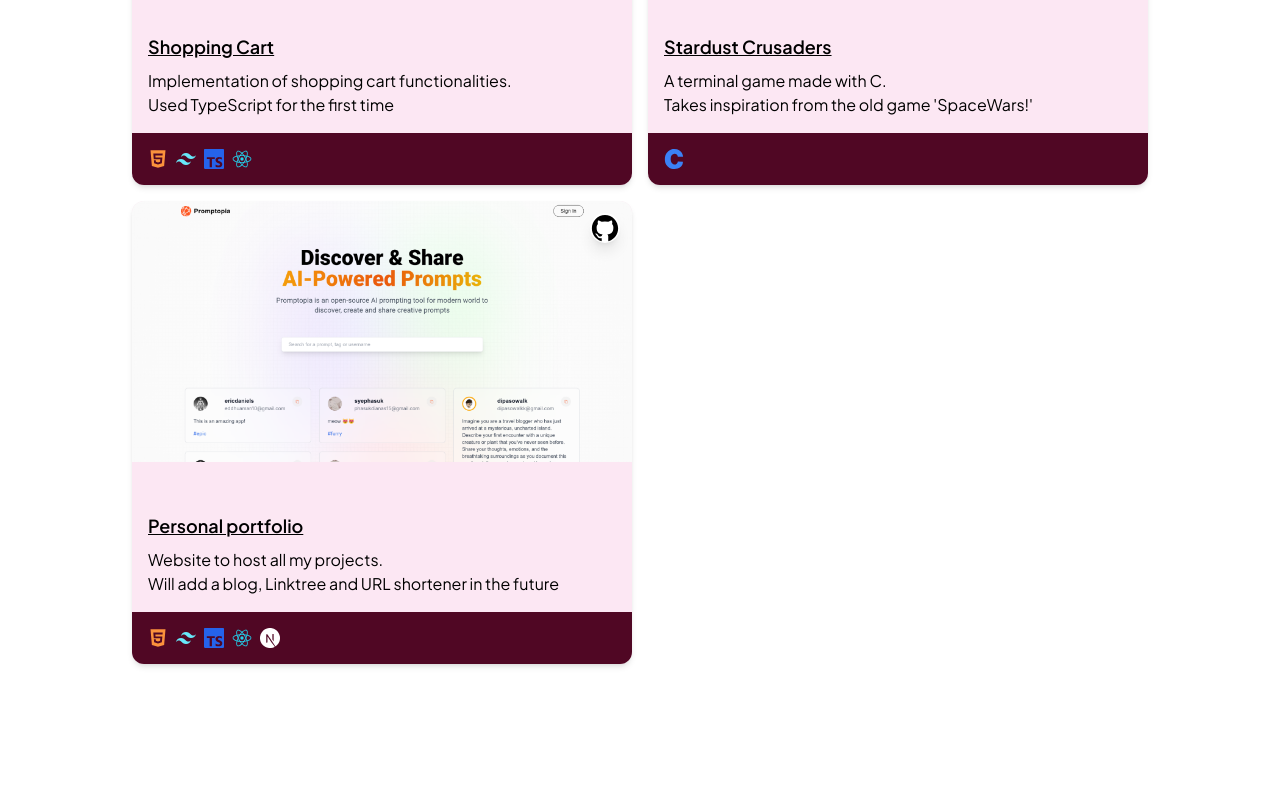
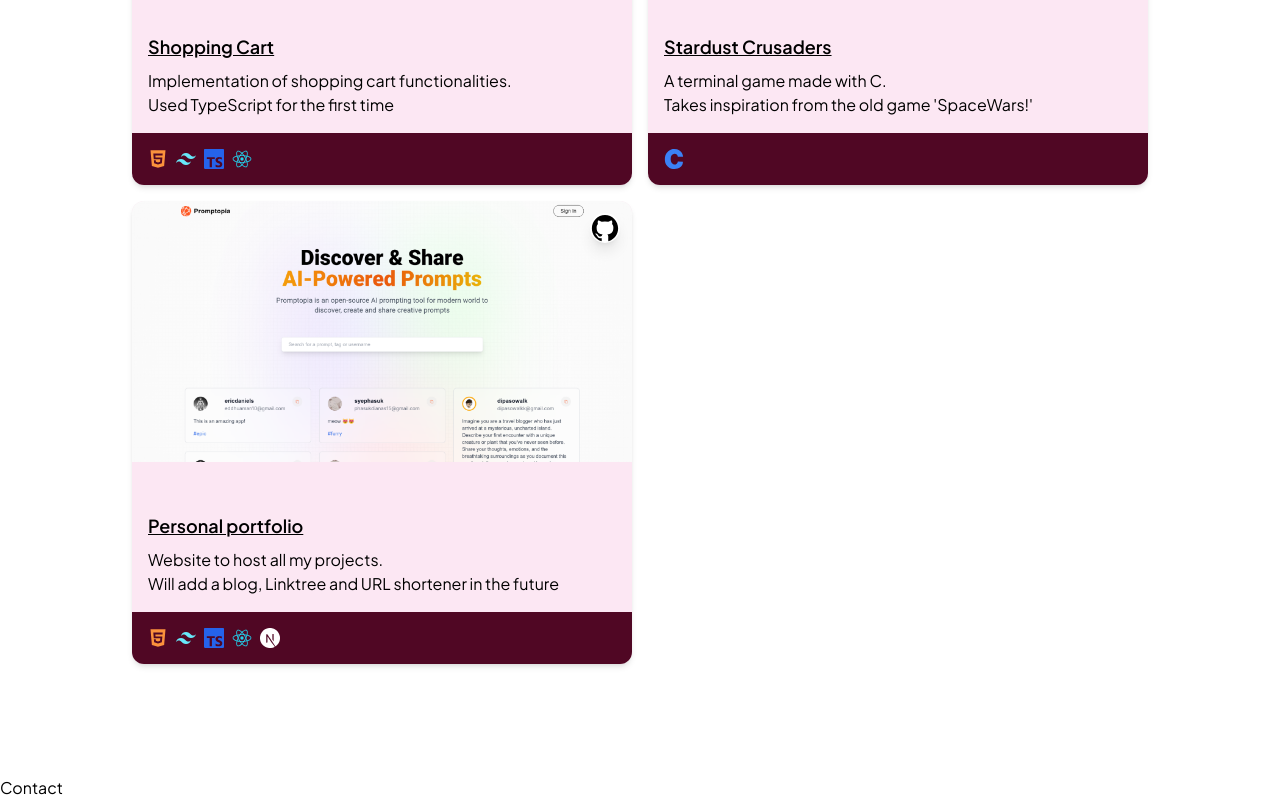
Before and after one commit to EricDanielsH/ericdaniels.dev, a Next.js app: page / in a window 1280 px wide. Shown: the part 2362-3162 px from the top of the page. Before the commit the page ends 3138 px from the top, so only its background shows below. Built offline with nearby package versions, Linux system fonts and the light colour scheme.

Commit message:
Initialise Contact component

```diff
--- a/app/page.tsx
+++ b/app/page.tsx
@@ -1,7 +1,8 @@
-import Image from 'next/image'
-import Hero from '@components/Hero'
-import About from '@components/About'
-import Projects from '@components/Projects'
+import Image from "next/image";
+import Hero from "@components/Hero";
+import About from "@components/About";
+import Projects from "@components/Projects";
+import Contact from "@components/Contact";
 
 export default function Home() {
   return (
@@ -9,6 +10,7 @@
       <Hero />
       <About />
       <Projects />
+      <Contact />
     </main>
-  )
+  );
 }
--- /dev/null
+++ b/components/Contact.tsx
@@ -0,0 +1,9 @@
+import React from 'react'
+
+const Contact = () => {
+  return (
+    <div>Contact</div>
+  )
+}
+
+export default Contact
```
